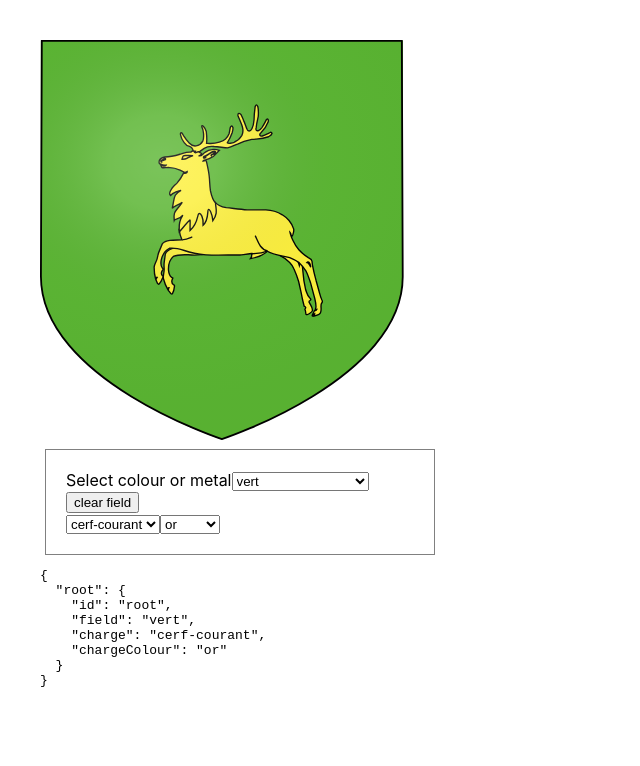
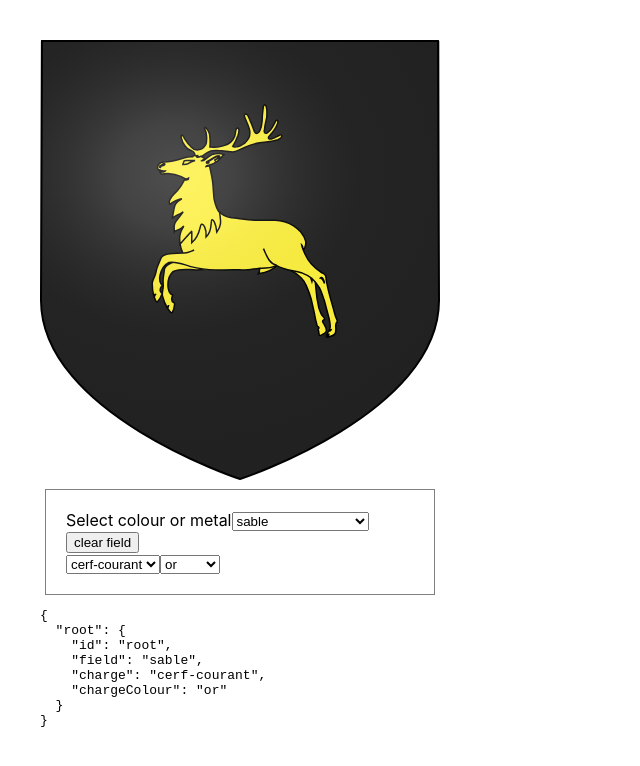
Before and after one commit to feelic/armorial, a React (Create React App) app: page / in a window 1280 px wide. Shown: the top 766 px of the page, without its empty margins (0-640 px from the left). Built offline with nearby package versions, Linux system fonts and the light colour scheme.

Commit message:
feat(charges): relative positioning for charges

```diff
--- a/src/components/SvgArms/Arms.js
+++ b/src/components/SvgArms/Arms.js
@@ -1,15 +1,23 @@
 import React from "react";
 import { fields } from "../../constants";
 import { Background, Glow, Border } from "./BaseElements";
-import charges from '../charges/index';
+import charges from "../charges/index";
 
 import partitionCoordinates from "../../constants/partition-coordinates";
+
+const HEIGHT = 660;
+const WIDTH = 600;
 
 export default function Arms(props) {
   const { armsParts } = props;
 
+  // add <?xml version="1.0" standalone="yes"?> <svg viewBox="0 0 660 660" xmlns="http://www.w3.org/2000/svg" xmlns:xlink="http://www.w3.org/1999/xlink">
+  // in order to export as image
   return (
-    <svg viewBox="0 0 660 660" style={{ width: "auto", height: "auto" }}>
+    <svg
+      viewBox={`0 0 ${WIDTH} ${HEIGHT}`}
+      style={{ width: "auto", height: "auto" }}
+    >
       <clipPath id="escutcheon">
         <Background />
       </clipPath>
@@ -19,7 +27,7 @@ export default function Arms(props) {
         <Part
           armsParts={armsParts}
           {...armsParts.root}
-          bounds={{ x: 0, y: 0, width: 600, height: 660 }}
+          bounds={{ x: 0, y: 0, width: WIDTH, height: HEIGHT }}
         />
       </g>
       <Glow />
@@ -41,6 +49,8 @@ function Partition(props) {
             armsParts={armsParts}
             {...armsParts[partId]}
             bounds={coord[idx]}
+            partitionIndex={idx}
+            parentPartitionType={partitionType}
           />
         );
       })}
@@ -68,11 +78,43 @@ function Part(props) {
     </g>
   );
 }
+const chargeTouchUpByDivision = {
+  perPale: [
+    { scale: 1.4, translate: { x: 75, y: 0 } },
+    { scale: 1.4, translate: { x: 75, y: -25 } }
+  ],
+  perFess: [
+    { scale: 1.5, translate: { x: -80, y: 75 } },
+    { scale: 1.5, translate: { x: -80, y: 75 } }
+  ],
+  quarterly: [
+    { scale: 1, translate: { x: 10, y: 100 } },
+    { scale: 1, translate: { x: -10, y: 100 } },
+    { scale: 1, translate: { x: 10, y: 0 } },
+    { scale: 1, translate: { x: -10, y: 0 } }
+  ]
+};
 function Charge(props) {
-  if (! props.charge) {
+  if (!props.charge) {
     return null;
   }
+  const { parentPartitionType, partitionIndex } = props;
   const ChargeImage = charges[props.charge];
+  const { x, y, height, width } = props.bounds;
+  const touchUp = (chargeTouchUpByDivision[parentPartitionType] &&
+    chargeTouchUpByDivision[parentPartitionType][partitionIndex]) || {
+    scale: 1,
+    translate: { x: 10, y: 50 }
+  };
+  const widthRatio = (width / WIDTH) * touchUp.scale;
+  const heightRatio = (height / HEIGHT) * touchUp.scale;
+  const scale = (widthRatio > heightRatio && heightRatio) || widthRatio;
+  const translateX = x + touchUp.translate.x * widthRatio;
+  const translateY = y + touchUp.translate.y * heightRatio;
 
-  return <ChargeImage colour={fields[props.chargeColour]} />
+  return (
+    <g transform={`translate(${translateX},${translateY}) scale(${scale})`}>
+      <ChargeImage colour={fields[props.chargeColour]} />
+    </g>
+  );
 }
--- a/src/reducers/parts.js
+++ b/src/reducers/parts.js
@@ -1,11 +1,11 @@
 import * as types from '../constants/action-types';
 
 export const initialState = {
-  root: {
-    id: "root",
-    "field": "vert",
+  "root": {
+    "id": "root",
+    "field": "sable",
     "charge": "cerf-courant",
-    "chargeColour":"or"
+    "chargeColour": "or"
   }
 };
 export const emptyPart = {
```
Also changed, not shown: src/components/charges/CerfCourant.js. Lines whose indentation alone changed are shown as unchanged.
